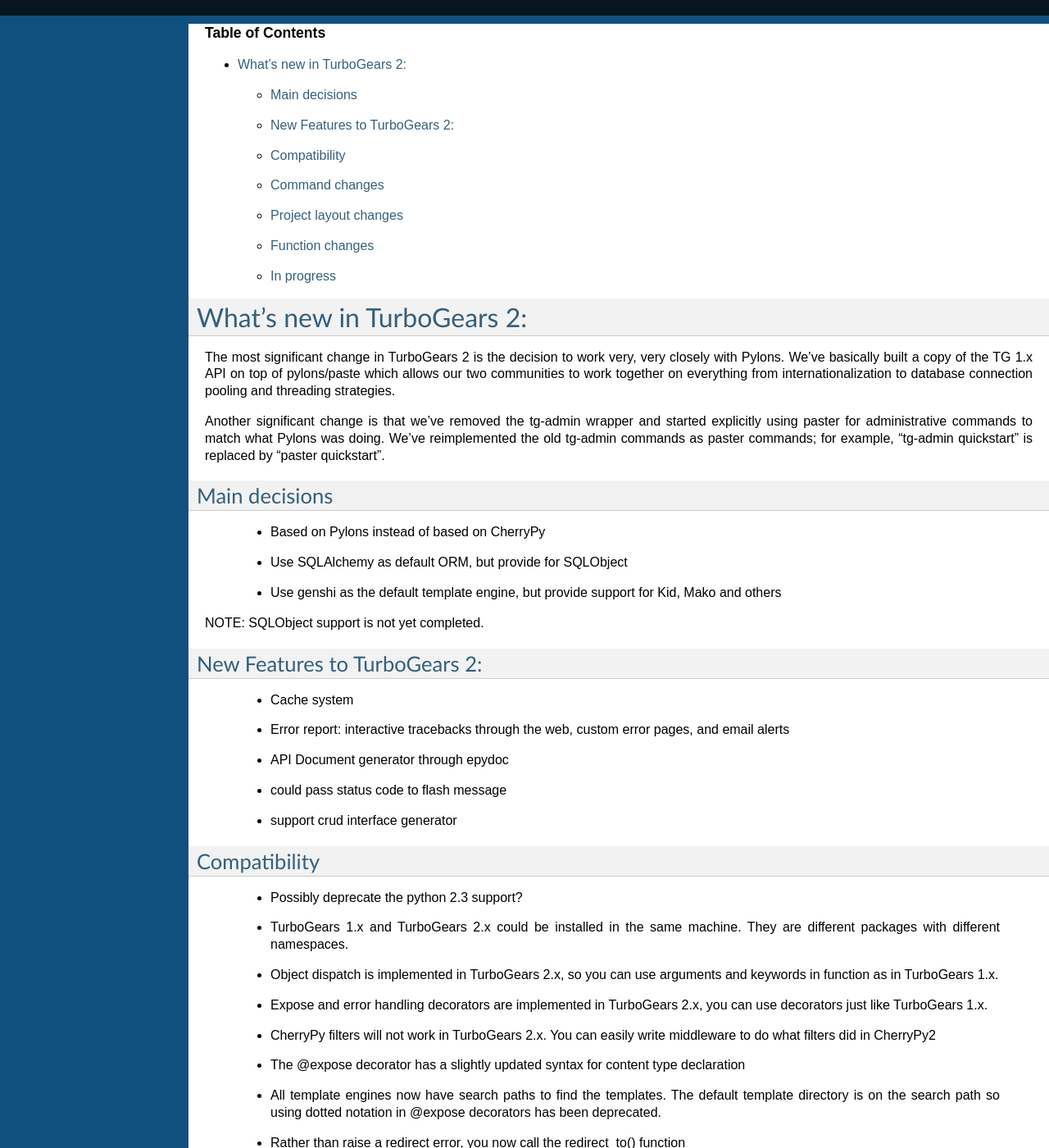
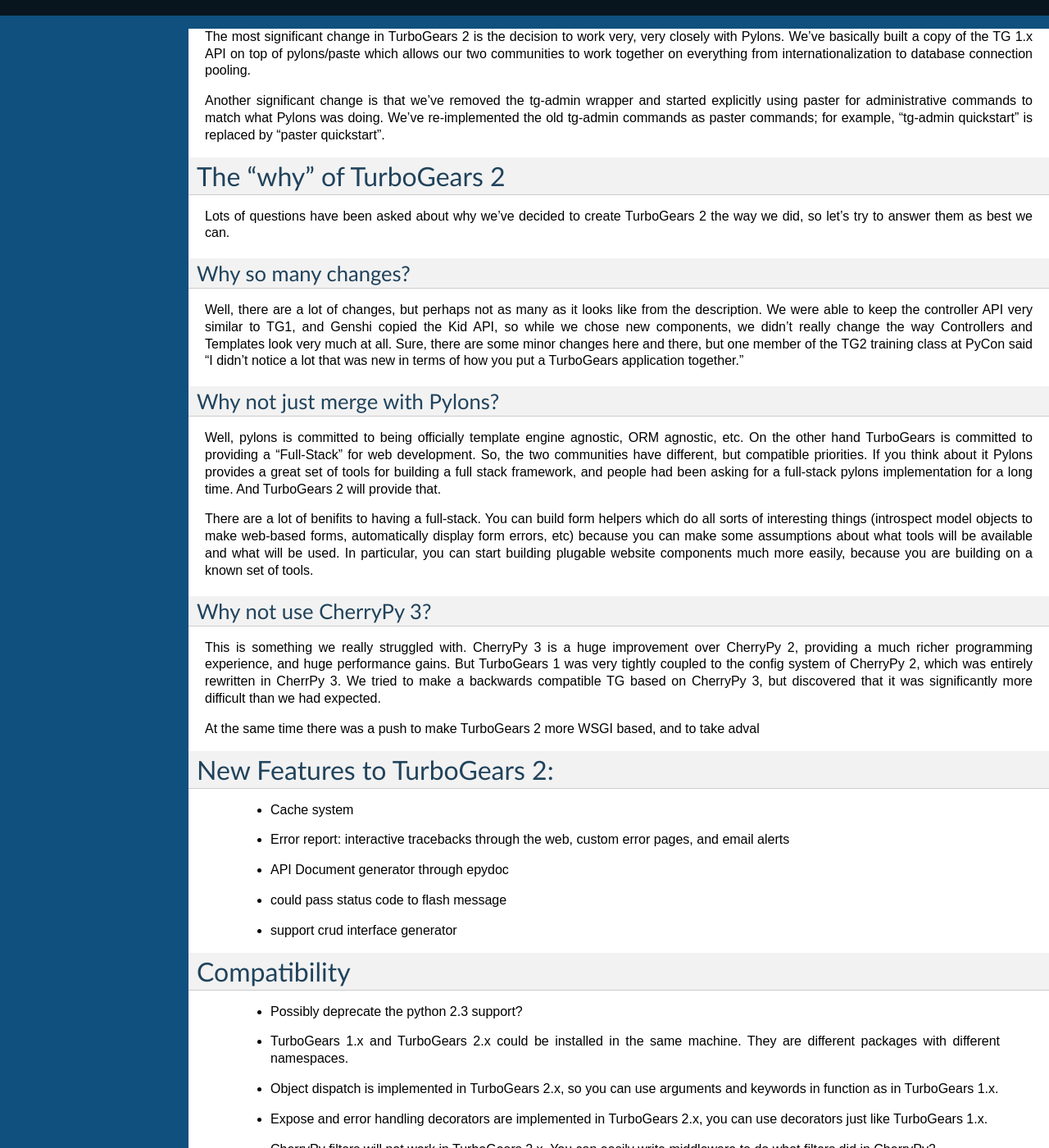
Before and after one commit to TurboGears/tg2, a Sphinx documentation site: the page built from docs/2.0/WhatsNew.rst, in a window 1280 px wide and 1400 px high. Shown: the whole window at 82% size. Built offline with Sphinx 7.4.7, drawn with Linux system fonts in a browser that asks for light colours; pages that are not in the unit, such as notebooks, are missing from menus; some of the changed text lies outside the part shown.

Commit message:
Working on what's new in 2 -- still lots to do.
--HG--
extra : convert_revision : svn%3A77541ad4-5f01-0410-9ede-a1b63cd9a898/trunk%404412

```diff
--- a/docs/2.0/WhatsNew.rst
+++ b/docs/2.0/WhatsNew.rst
@@ -1,27 +1,30 @@
+The most significant change in TurboGears 2 is the decision to work very, very closely with Pylons.   We've basically built a copy of the TG 1.x API on top of pylons/paste which allows our two communities to work together on everything from internationalization to database connection pooling.
 
+Another significant change is that we've removed the tg-admin wrapper and started explicitly using paster for administrative commands to match what Pylons was doing.   We've re-implemented the old tg-admin commands as  paster commands; for example, "tg-admin quickstart" is replaced by "paster quickstart".
 
+The "why" of TurboGears 2
+------------------------------
 
-:Status: Work in progress
+Lots of questions have been asked about why we've decided to create TurboGears 2 the way we did,  so let's try to answer them as best we can.
 
-.. contents:: Table of Contents
-    :depth: 2
+Why so many changes?
+~~~~~~~~~~~~~~~~~~~~~~
 
+Well, there are a lot of changes, but perhaps not as many as it looks like from the description.  We were able to keep the controller API very similar to TG1, and Genshi copied the Kid API, so while we chose new components, we didn't really change the way Controllers and Templates look very much at all.  Sure, there are some minor changes here and there, but one member of the TG2 training class at PyCon said "I didn't notice a lot that was new in terms of how you put a TurboGears application together."
 
-What's new in TurboGears 2:
-===============================
+Why not just merge with Pylons?
+~~~~~~~~~~~~~~~~~~~~~~~~~~~~~~~~~~~~~
 
-The most significant change in TurboGears 2 is the decision to work very, very closely with Pylons.   We've basically built a copy of the TG 1.x API on top of pylons/paste  which allows our two communities to work together on everything from internationalization to database connection pooling and threading strategies.
+Well, pylons is committed to being officially template engine agnostic, ORM agnostic, etc.  On the other hand TurboGears is committed to providing a "Full-Stack" for web development.  So, the two communities have different, but compatible priorities.  If you think about it Pylons provides a great set of tools for building a full stack framework, and people had been asking for a full-stack pylons implementation for a long time.   And TurboGears 2 will provide that.
 
-Another significant change is that we've removed the tg-admin wrapper and started explicitly using paster for administrative commands to match what Pylons was doing.   We've reimplemented the old tg-admin commands as  paster commands; for example, "tg-admin quickstart" is replaced by "paster quickstart".
+There are a lot of benifits to having a full-stack.  You can build form helpers which do all sorts of interesting things (introspect model objects to make web-based forms, automatically display form errors, etc) because you can make some assumptions about what tools will be available and what will be used.    In particular, you can start building plugable website components much more easily, because you are building on a known set of tools.
 
-Main decisions
----------------
+Why not use CherryPy 3?
+~~~~~~~~~~~~~~~~~~~~~~~~~~
 
-  * Based on Pylons instead of based on CherryPy
-  * Use SQLAlchemy as default ORM, but provide for SQLObject
-  * Use genshi as the default template engine, but provide support for Kid, Mako and others
+This is something we really struggled with.  CherryPy 3 is a huge improvement over CherryPy 2, providing a much richer programming experience, and huge performance gains.  But TurboGears 1 was very tightly coupled to the config system of CherryPy 2, which was entirely rewritten in CherrPy 3.   We tried to make a backwards compatible TG based on CherryPy 3, but discovered that it was significantly more difficult than we had expected.
 
-NOTE: SQLObject support is not yet completed.
+At the same time there was a push to make TurboGears 2 more WSGI based, and to take adval
 
 New Features to TurboGears 2:
 ------------------------------
```
